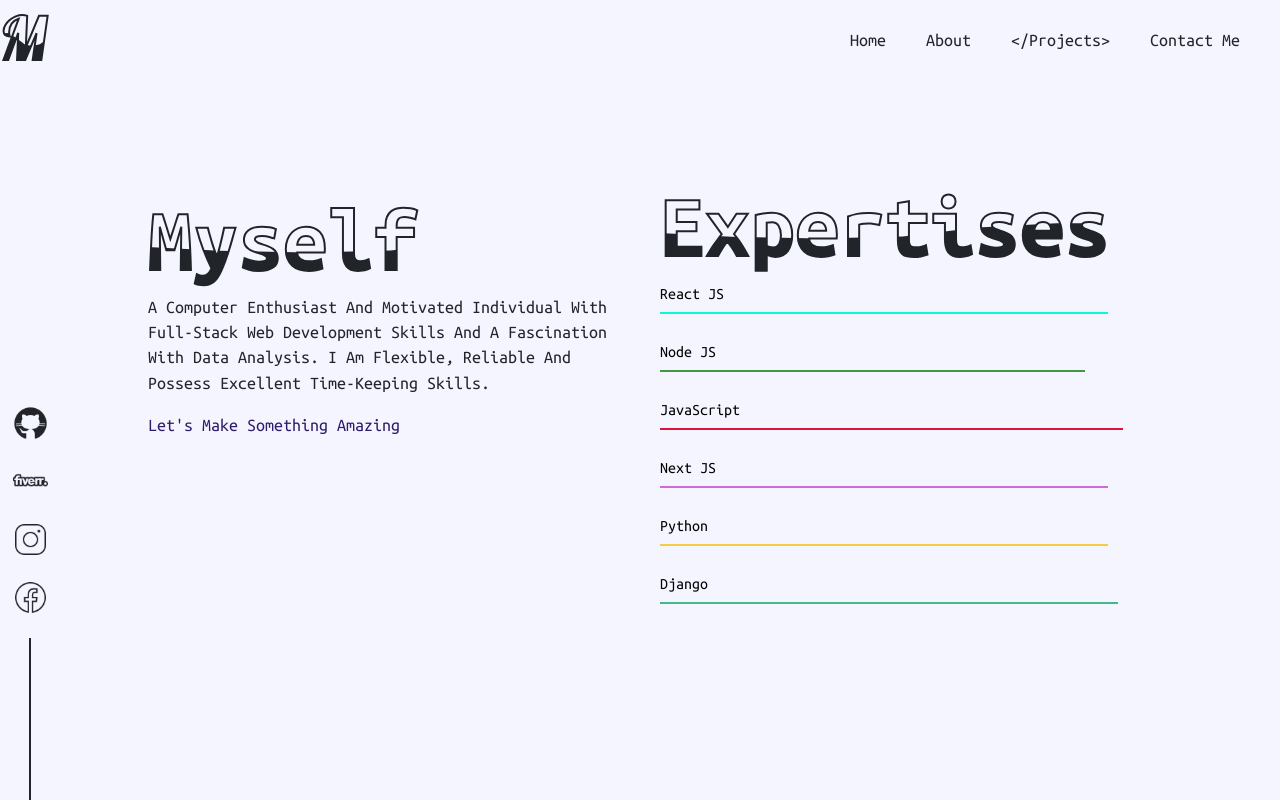
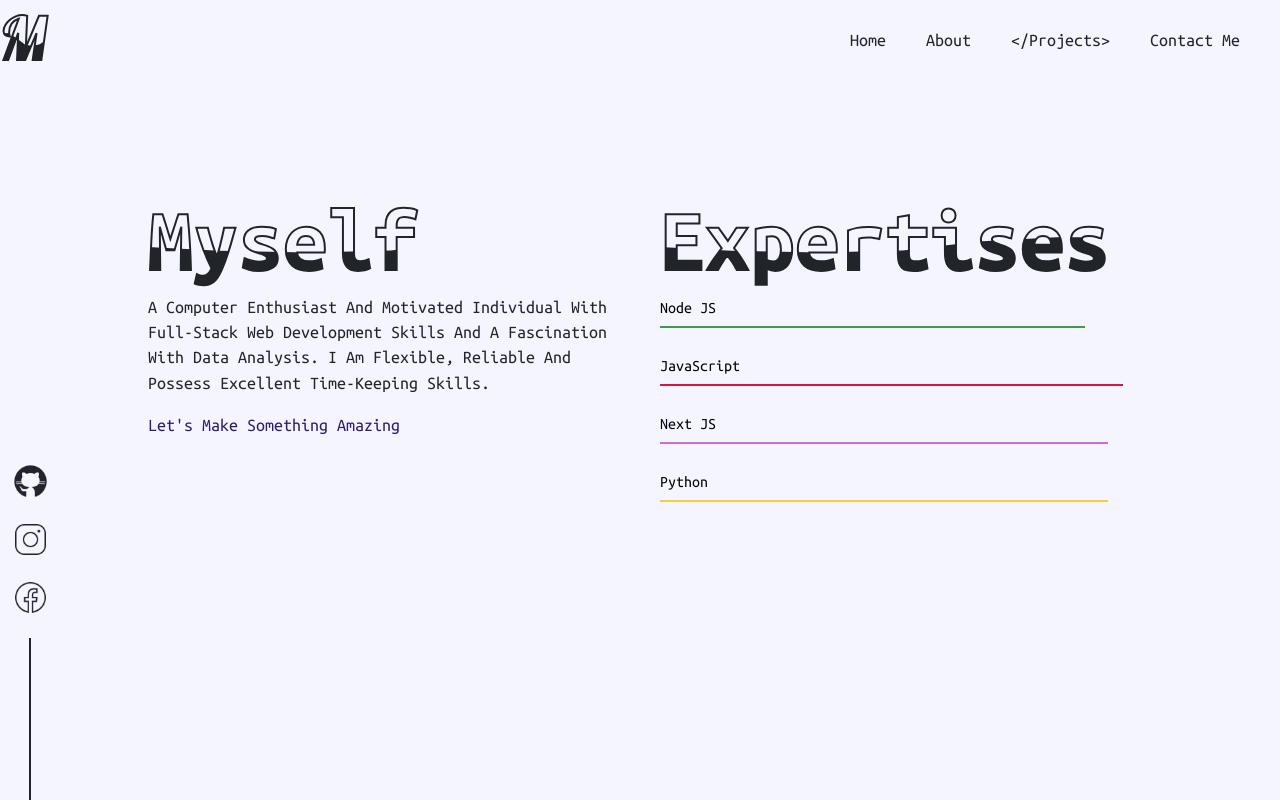
Before and after one commit to Bunningss/portfolio_, a React (Create React App) app: page /about in a window 1280 px wide. Built offline with nearby package versions, Linux system fonts and the light colour scheme.

Commit message:
link update

```diff
--- a/src/staticData.js
+++ b/src/staticData.js
@@ -13,14 +13,14 @@ export const extData = [
     icon: git,
     target: "https://github.com/bunningss",
   },
-  // {
-  //   icon: upw,
-  //   target: "https://www.upwork.com/freelancers/~01c2e5116b1ee78ab7",
-  // },
-  {
-    icon: fiv,
-    target: "https://www.fiverr.com/tayef47?up_rollout=true",
-  },
+//   {
+//     icon: upw,
+//     target: "https://www.upwork.com/freelancers/~01c2e5116b1ee78ab7",
+//   },
+//  {
+//    icon: fiv,
+//    target: "https://www.fiverr.com/tayef47?up_rollout=true",
+//  },
   {
     icon: insta,
     target: "https://instagram.com/mahmud_ovi183?igshid=YmMyMTA2M2Y=",
@@ -35,12 +35,12 @@ export const aboutText =
   "A computer enthusiast and motivated individual with full-stack web development skills and a fascination with data analysis. I am flexible, reliable and possess excellent time-keeping skills.";
 
 export const expertiseData = [
-  {
-    id: 1,
-    label: "React JS",
-    exp: "95",
-    color: "rgb(8, 248, 216)",
-  },
+//  {
+//    id: 1,
+//    label: "React JS",
+//    exp: "95",
+//    color: "rgb(8, 248, 216)",
+//  },
   {
     id: 2,
     label: "Node JS",
@@ -65,12 +65,12 @@ export const expertiseData = [
     exp: "95",
     color: "#F7CC42",
   },
-  {
-    id: 6,
-    label: "Django",
-    exp: "97",
-    color: "#44B78B",
-  },
+//  {
+//    id: 6,
+//    label: "Django",
+//    exp: "97",
+//    color: "#44B78B",
+//  },
 ];
 
 export const sidebarList = [
```
